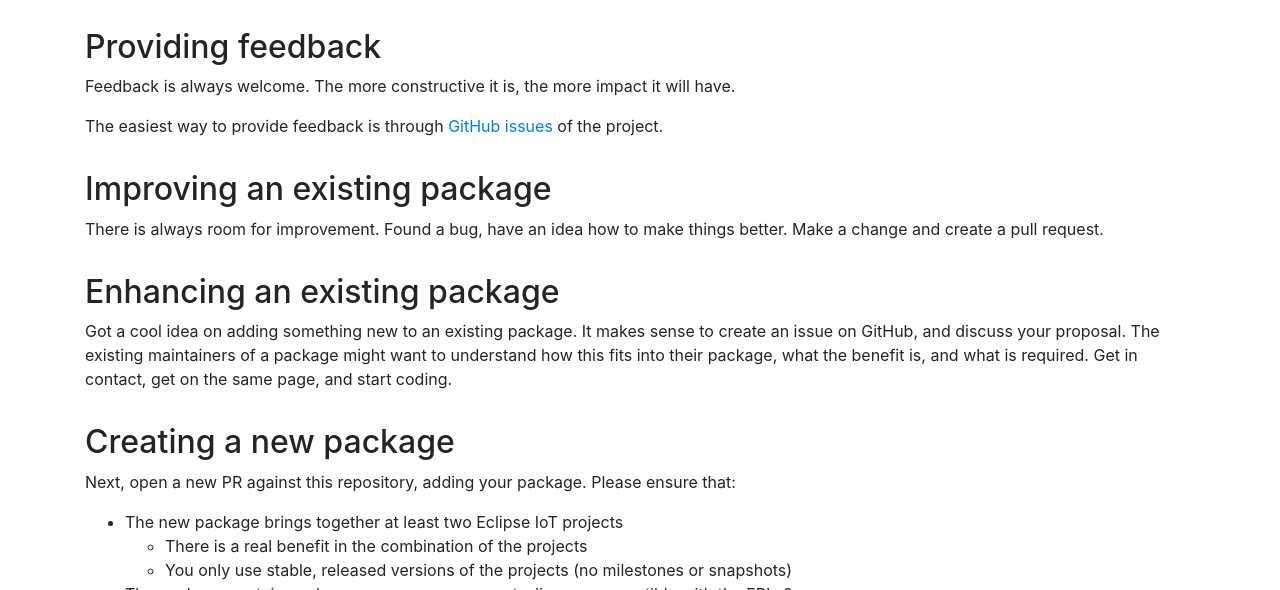
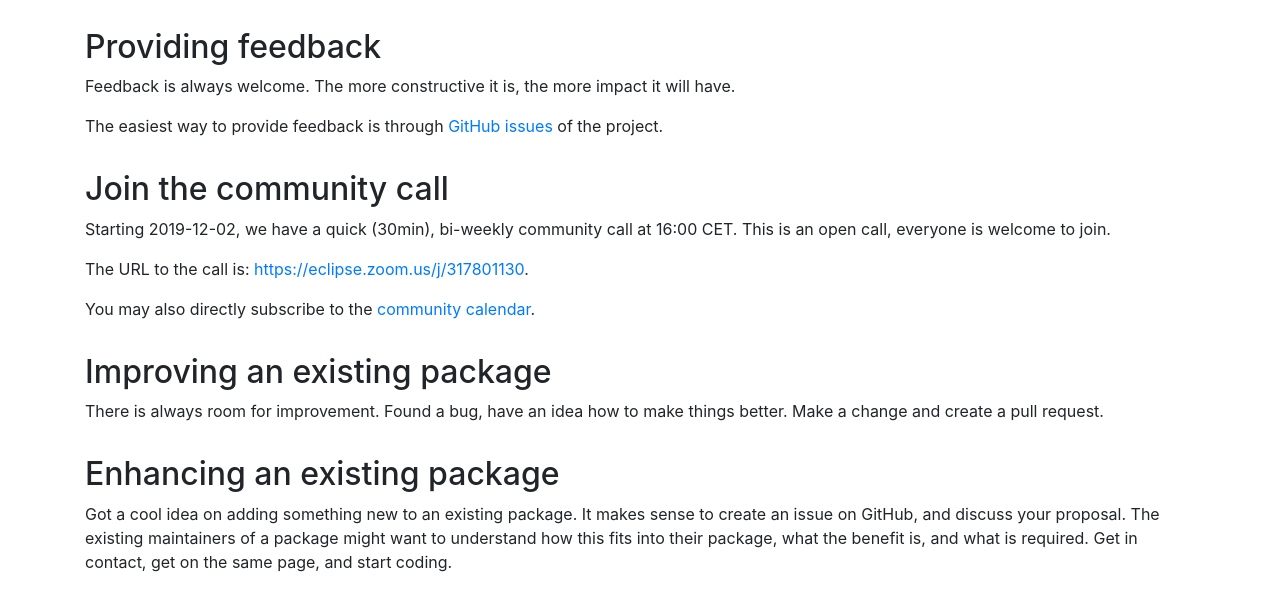
Before and after one commit to eclipse/packages, a Jekyll site: the page built from homepage/contribute.md, in a window 1280 px wide and 900 px high, cut to the strip 310-900 px from the top of the window. Built offline with Jekyll 4.4.1, drawn with Linux system fonts in a browser that asks for light colours.

Commit message:
Add community call

```diff
--- a/homepage/contribute.md
+++ b/homepage/contribute.md
@@ -11,6 +11,16 @@ Feedback is always welcome. The more constructive it is, the more impact it will
 
 The easiest way to provide feedback is through
 [GitHub issues](https://github.com/eclipse/packages/issues) of the project.
+
+## Join the community call
+
+Starting <time datetime="2019-12-02">2019-12-02</time>, we have a quick (30min), bi-weekly
+community call at <time datetime="16:00">16:00</time> CET. This is an open call,
+everyone is welcome to join.
+
+The URL to the call is: [https://eclipse.zoom.us/j/317801130](https://eclipse.zoom.us/j/317801130).
+
+You may also directly subscribe to the [community calendar](https://calendar.google.com/calendar/ical/lu98p1vc1ed4itl7n9qno3oogc%40group.calendar.google.com/public/basic.ics).
 
 ## Improving an existing package
 
```
